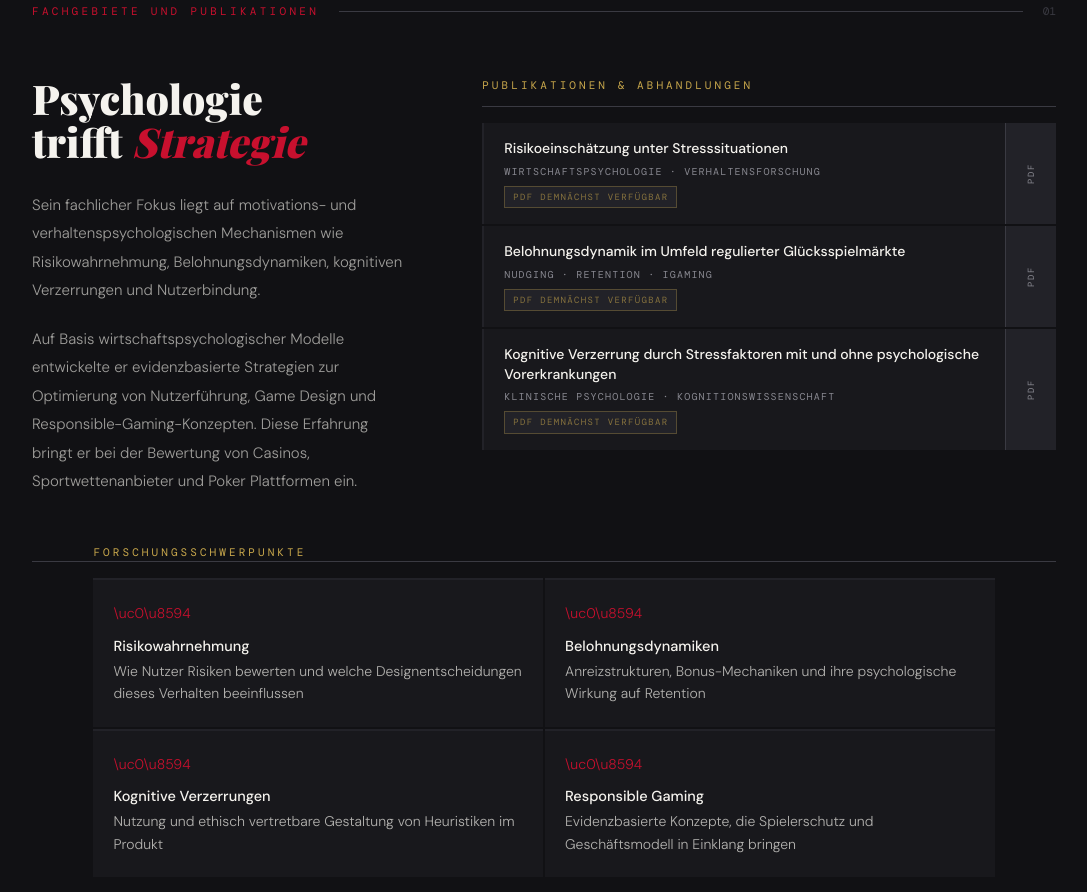
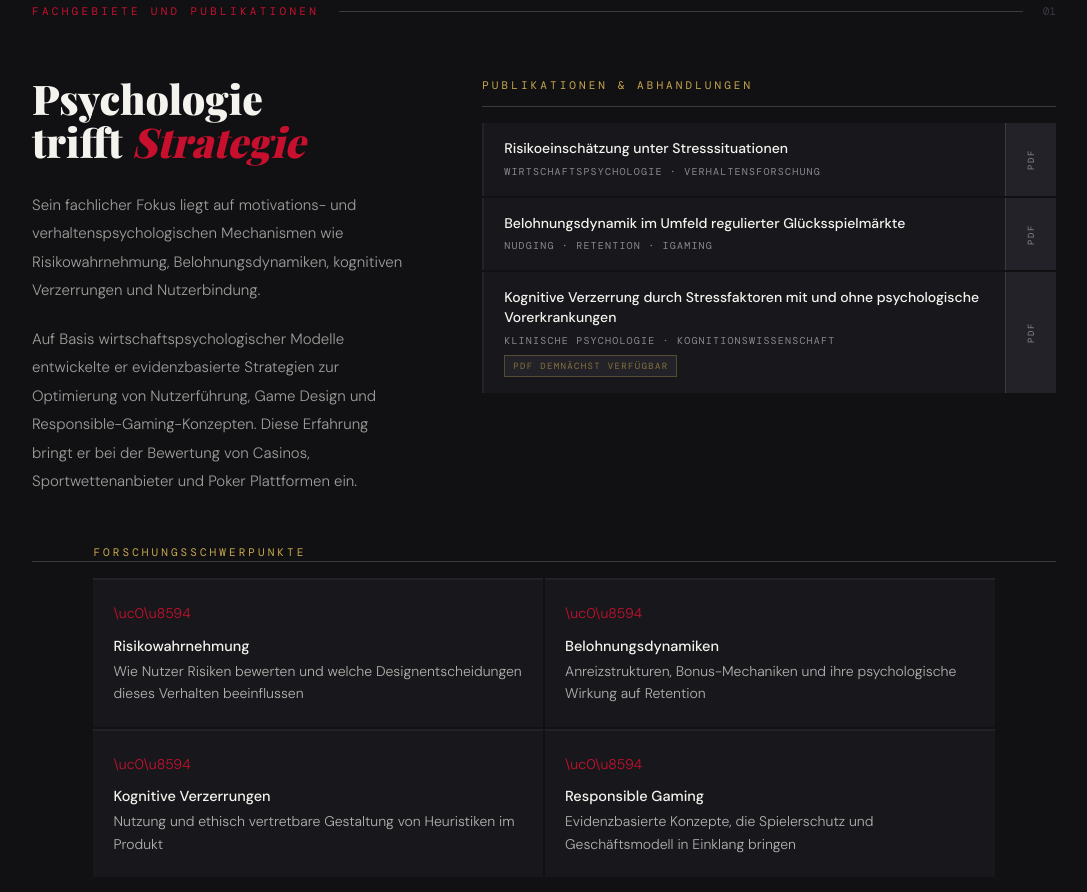
Before and after one commit to dekabet/christoph-schroth, a plain HTML site: page index.html in a window 1280 px wide. Shown: the part 1057-1949 px from the top of the page, without its empty margins (96-1183 px from the left). Drawn offline with nearby package versions, Linux system fonts and the light colour scheme; a web font is replaced by a local one.

Commit message:
Update PDF links and remove 'coming soon' badges

```diff
--- a/index.html
+++ b/index.html
@@ -747,9 +747,8 @@
           <div class="pub-body">
             <div class="pub-title">Risikoeinschätzung unter Stresssituationen</div>
             <div class="pub-meta">Wirtschaftspsychologie · Verhaltensforschung</div>
-            <div class="pub-badge coming">PDF demnächst verfügbar</div>
           </div>
-          <a href="#" class="pub-action" title="PDF herunterladen">
+          <a href="Risikoeinschaetzung_Stresssituationen_Schroth.pdf" class="pub-action" title="PDF herunterladen">
             <span class="pub-action-label">PDF</span>
           </a>
         </div>
@@ -758,9 +757,8 @@
           <div class="pub-body">
             <div class="pub-title">Belohnungsdynamik im Umfeld regulierter Glücksspielmärkte</div>
             <div class="pub-meta">Nudging · Retention · iGaming</div>
-            <div class="pub-badge coming">PDF demnächst verfügbar</div>
           </div>
-          <a href="#" class="pub-action" title="PDF herunterladen">
+          <a href="Belohnungsdynamik_Regulierte_Gluecksspielmaerkte_Schroth.pdf" class="pub-action" title="PDF herunterladen">
             <span class="pub-action-label">PDF</span>
           </a>
         </div>
```
